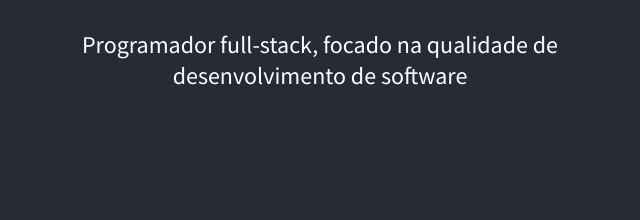
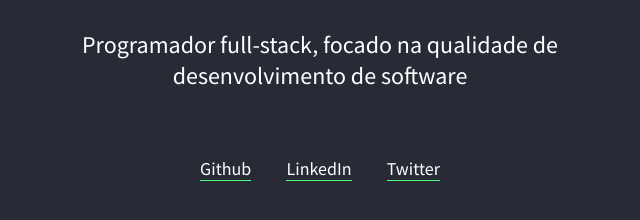
Before and after one commit to LeonardoBrizolla/about-me, a plain HTML site: page index.html in a window 1280 px wide. Shown: the part 562-782 px from the top of the page, without its empty margins (320-960 px from the left). Drawn offline with Linux system fonts and the light colour scheme.

Commit message:
Class 015 - Links to social networks

```diff
--- a/index.html
+++ b/index.html
@@ -9,7 +9,7 @@
 </head>
 <body>
     <header>
-        <div>
+        <div class="links">
             <a href="/">Sobre</a>
             <a href="/">Aulas</a>
         </div>
@@ -21,5 +21,11 @@
         <h2>Aluno - <a href="https://rocketseat.com.br/" target="_blank">Rocketseat</a></h2>
         <p>Programador full-stack, focado na qualidade de desenvolvimento de software</p>
     </div>
+
+    <div id="links-footer" class="links">
+        <a href="https://github.com/LeonardoBrizolla/" target="_blank">Github</a>
+        <a href="https://www.linkedin.com/in/leonardo-brizolla/" target="_blank">LinkedIn</a>
+        <a href="https://twitter.com/leobrizaa/" target="_blank">Twitter</a>
+    </div>
 </body>
 </html>
--- a/styles.css
+++ b/styles.css
@@ -22,11 +22,11 @@ header {
     background: rgba(0, 0, 0, 0.1);
 }
 
-header div {
+.links {
     text-align: center;
 }
 
-header div a {
+.links a {
     color: white;
     font-size: 18px;
     line-height: 28px;
@@ -34,7 +34,7 @@ header div a {
     text-decoration: none;
 }
 
-header div a:hover {
+.links a:hover {
     color: var(--color-green);
     transition: color 700ms;
 }
@@ -48,6 +48,7 @@ header div a:hover {
     border-radius: 50%;
     border: 2px solid var(--color-green);
     margin-bottom: 32px;
+    height: 300px;
 }
 
 #wrapper h1 {
@@ -74,3 +75,7 @@ header div a:hover {
     margin: 32px auto;
     font-size: 24px;
 }
+
+#links-footer a{
+    border-bottom: 1px solid var(--color-green);
+}
```
